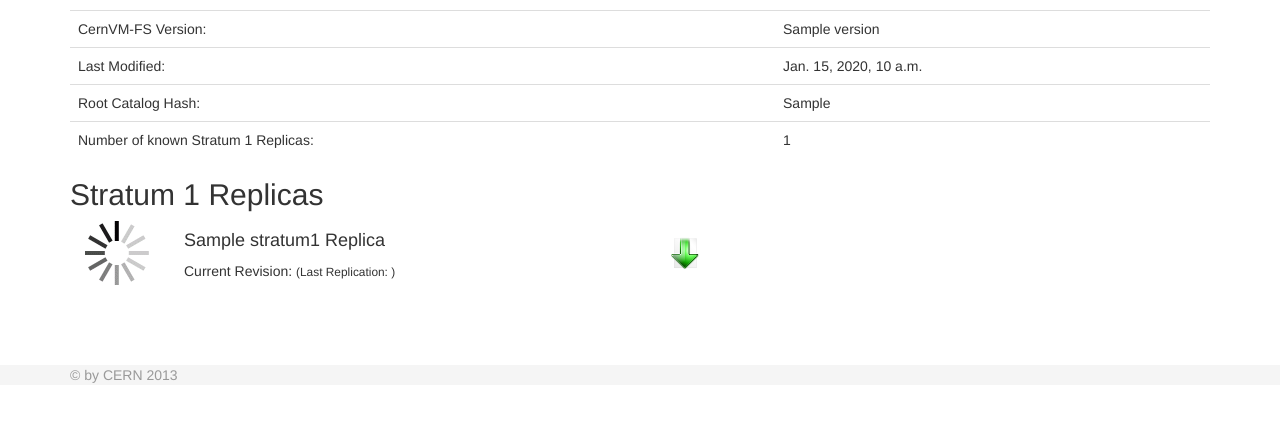
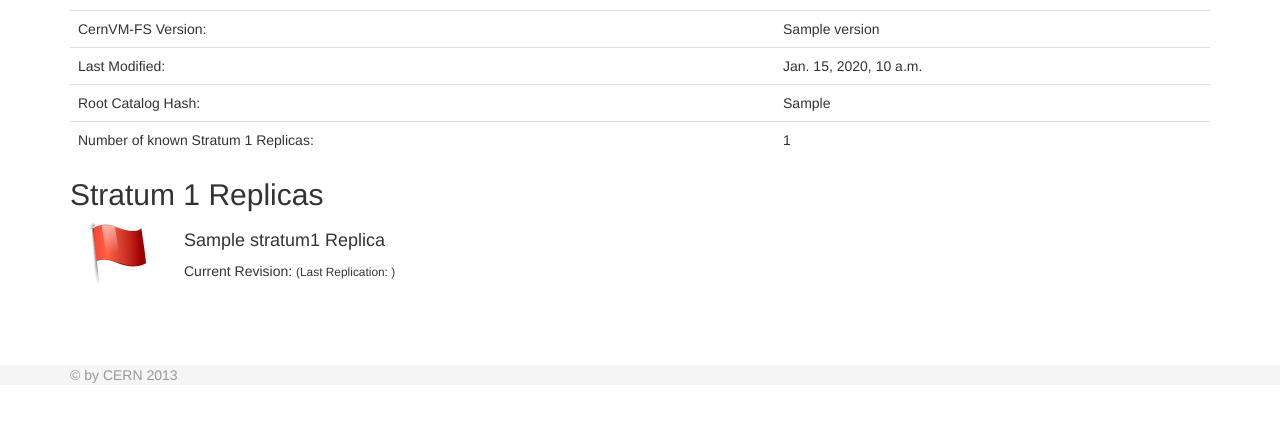
Before and after one commit to Moliholy/monitor, a Django app: template stratum0/templates/stratum0/details.html in a window 1280 px wide. Shown: the part 265-687 px from the top of the page. Run offline with Django 3.2, Linux system fonts and the light colour scheme; the template is opened without the code that fills it: most values are stand-ins (such as "Sample title", 1, 10 or a date in 2020); some libraries are stand-ins or nearby versions.

Commit message:
improve image loading

```diff
--- a/stratum0/templates/stratum0/details.html
+++ b/stratum0/templates/stratum0/details.html
@@ -64,14 +64,19 @@
     update_retina_image(img_object);
 }
 
-window.onload = function() {
-    for (var i = 0; i < stratum1s.length; ++i) {
-        $.getJSON(stratum1s[i].info_url).done(function(data) {
-            if (data.status != "ok") return;
-            var s1_dom_id = '#stratum1_' + data.name;
+function update_stratum1_status(stratum1) {
+    var s1_dom_id = '#stratum1_' + stratum1.id;
+    var s1_status_img = $(s1_dom_id + " .stratum1_state");
+
+    $.getJSON(stratum1.info_url)
+        .done(function(data) {
+            // show a red flag if something went wrong
+            if (data.status != "ok") {
+                replace_image(s1_status_img, "fail.png");
+                return;
+            };
 
             // insert status icon
-            var s1_status_img = $(s1_dom_id + " .stratum1_state");
             if (data.replicating == "True") {
                 replace_image(s1_status_img, "spinner.gif");
             } else if (data.revision != stratum0_revision) {
@@ -94,18 +99,28 @@
             $(s1_dom_id + " .stratum1_last_repl").html(data.last_replication);
 
             // show replication button
-            if (data.rest_api != "True" || data.revision == stratum0_revision) {
-                $(s1_dom_id + " .stratum1_repl_button").hide();
+            if (data.rest_api == "True" && data.revision != stratum0_revision) {
+                $(s1_dom_id + " .stratum1_repl_button").show();
+                update_retina_image($(s1_dom_id + " .stratum1_repl_button img"));
             }
+        })
+        .fail(function(data) {
+            // show a red flag if something went wrong
+            replace_image(s1_status_img, "fail.png");
         });
+}
+
+window.onload = function() {
+    for (var i = 0; i < stratum1s.length; ++i) {
+        update_stratum1_status(stratum1s[i]);
     }
 }
 </script>
 
 {% for stratum1 in stratum1_list %}
-<div class="container" style="margin-bottom: 20px" id="stratum1_{{ stratum1.name }}">
-    <div class="pull-left" style="margin-right: 20px">
-        <img src="{% static "images/spinner.gif" %}" class="stratum1_state">
+<div class="container" style="margin-bottom: 20px" id="stratum1_{{ stratum1.id }}">
+    <div class="pull-left" style="margin-right: 20px; width: 64px; height: 64px">
+        <img src="{% static "images/loading.gif" %}" class="stratum1_state">
     </div>
     <div class="container pull-left" style="width: 500px">
         <div>
@@ -116,8 +131,10 @@
             <small>(Last Replication: <span class="stratum1_last_repl"></span>)</small>
         </div>
     </div>
-    <div class="pull-left stratum1_repl_button" style="margin-top: 16px">
-         <a href="{% url 'replicate' stratum0.fqrn stratum1.id %}" class="stratum1_repl_link"><img src="{% static "images/replicate.png" %}"></a>
+    <div class="pull-left stratum1_repl_button" style="margin-top: 16px; display: none;">
+         <a href="{% url 'replicate' stratum0.fqrn stratum1.id %}" class="stratum1_repl_link">
+             <img src="{% static "images/replicate.png" %}" width="32px" height="32px">
+         </a>
     </div>
 </div>
 {% endfor %}
--- a/stratum0/templates/stratum0/stratum1_details.json
+++ b/stratum0/templates/stratum0/stratum1_details.json
@@ -1,6 +1,7 @@
 {
     "status"           : "ok",
     "name"             : "{{ stratum1.name }}",
+    "id"               : {{ stratum1.id }},
     "fqrn"             : "{{ repo.manifest.repository_name }}",
     "version"          : "{{ repo.version }}",
     "revision"         : "{{ repo.manifest.revision }}",
--- a/stratum0/templates/stratum0/stratum1_not_found.json
+++ b/stratum0/templates/stratum0/stratum1_not_found.json
@@ -1,4 +1,5 @@
 {
-    "name"   : "{{ stratum0_name }}",
+    "name"   : "{{ stratum0_fqrn }}",
+    "id"     : {{ stratum1_id }},
     "status" : "not found"
 }
--- a/stratum0/views.py
+++ b/stratum0/views.py
@@ -55,7 +55,8 @@
         return render(request, 'stratum0/stratum1_details.json', context,
                       content_type="application/json")
     except cvmfs.repository.RepositoryNotFound, e:
-        return render(request, 'stratum0/stratum1_not_found.json',
+        context = { 'stratum0_fqrn': stratum0_fqrn, 'stratum1_id': stratum1_id }
+        return render(request, 'stratum0/stratum1_not_found.json', context,
                       content_type="application/json")
 
 
```
Also changed, not shown: cvmfs_web/static/images/fail.png (added), cvmfs_web/static/images/fail@2x.png (added), cvmfs_web/static/images/loading.gif (added), cvmfs_web/static/images/loading@2x.gif (added).
